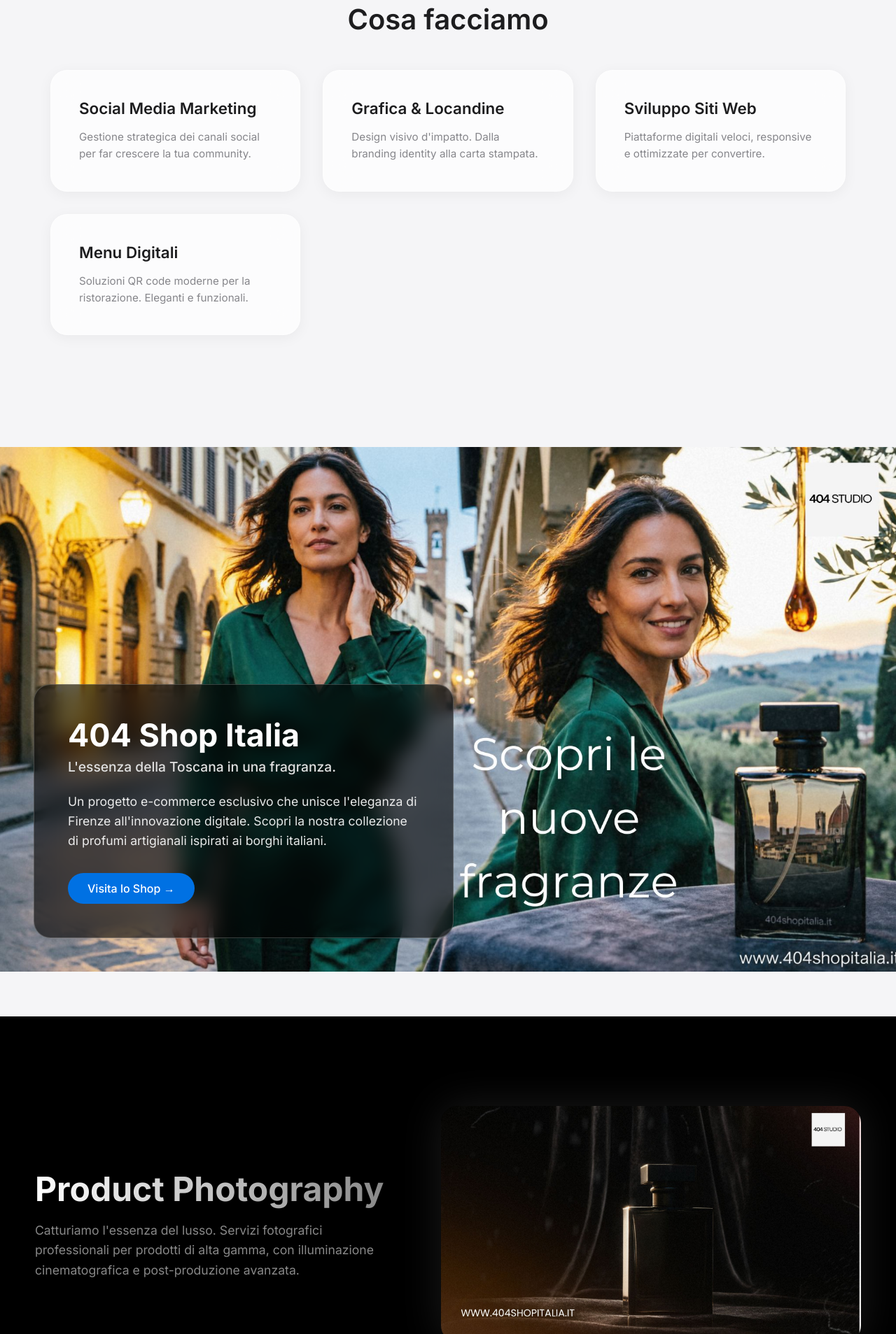
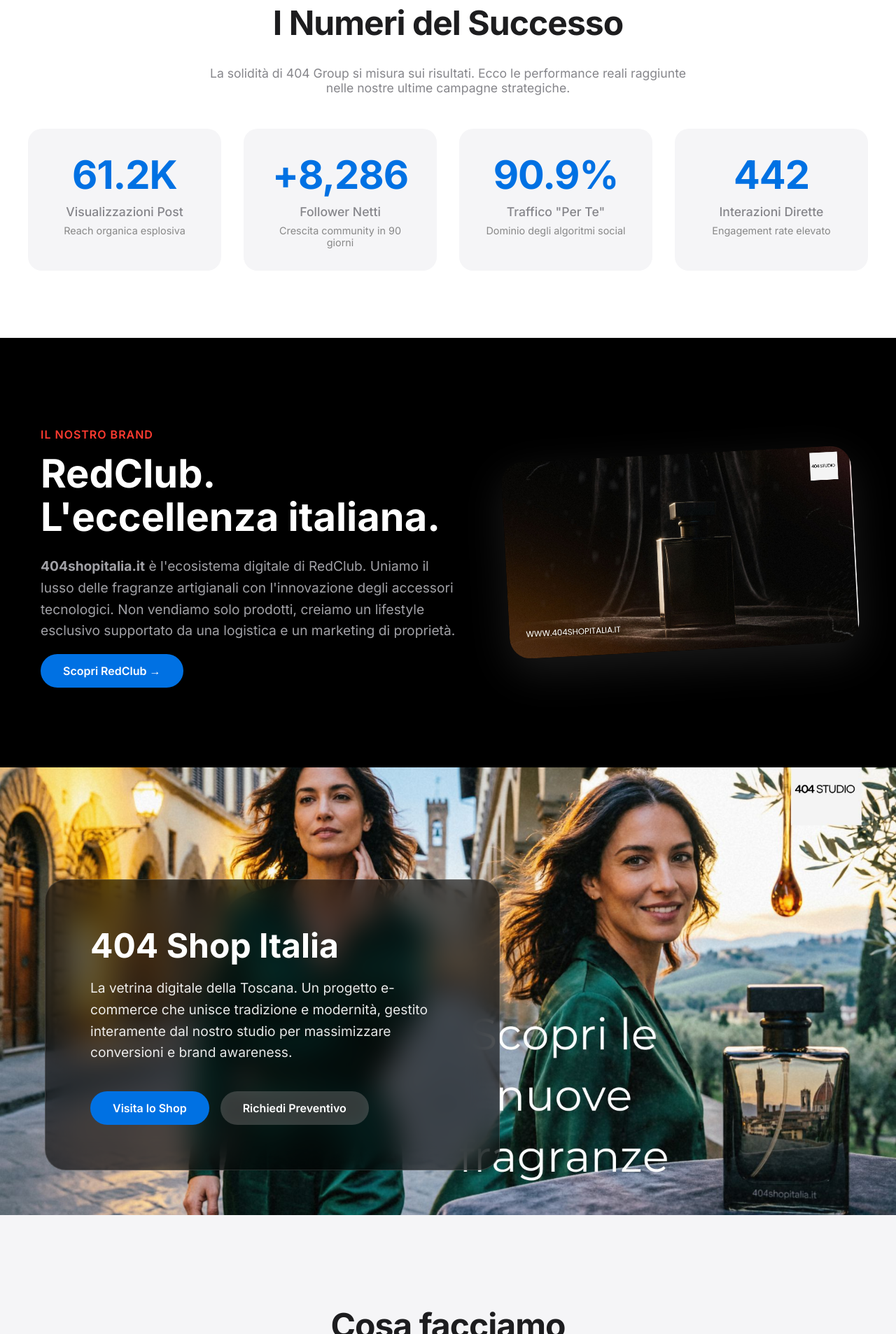
Before and after one commit to RedClubit/404-studio, a plain HTML site: page index.html in a window 1280 px wide. Shown: the part 893-2800 px from the top of the page at 70% size. Drawn offline with Linux system fonts and the light colour scheme.

Commit message:
Add files via upload

```diff
--- a/index.html
+++ b/index.html
@@ -3,7 +3,7 @@
 <head>
     <meta charset="UTF-8">
     <meta name="viewport" content="width=device-width, initial-scale=1.0">
-    <title>404 STUDIO | Digital Agency</title>
+    <title>404 STUDIO | Digital Agency & RedClub</title>
     <link rel="preconnect" href="https://fonts.googleapis.com">
     <link rel="preconnect" href="https://fonts.gstatic.com" crossorigin>
     <link href="https://fonts.googleapis.com/css2?family=Inter:wght@300;400;500;600;700&display=swap" rel="stylesheet">
@@ -14,131 +14,109 @@
             --text-primary: #1d1d1f;
             --text-secondary: #86868b;
             --accent-blue: #0071e3;
-            --glass-bg: rgba(255, 255, 255, 0.7);
-            --radius-card: 24px;
+            --glass-bg: rgba(255, 255, 255, 0.8);
+            --radius-card: 20px;
         }
         * { margin: 0; padding: 0; box-sizing: border-box; -webkit-font-smoothing: antialiased; }
         body { font-family: 'Inter', sans-serif; background-color: var(--bg-color); color: var(--text-primary); overflow-x: hidden; }
 
-        /* HEADER */
-        header { position: absolute; top: 0; left: 0; width: 100%; padding: 2rem; z-index: 10; display: flex; justify-content: center; }
-        .logo-img { height: 45px; width: auto; filter: drop-shadow(0 2px 10px rgba(0,0,0,0.1)); }
+        /* HEADER CON PULSANTE EVIDENZIATO */
+        header {
+            position: fixed; top: 0; left: 0; width: 100%;
+            padding: 1.5rem 2rem; z-index: 100;
+            display: flex; justify-content: space-between; align-items: center;
+            background: rgba(245, 245, 247, 0.85);
+            backdrop-filter: blur(20px); -webkit-backdrop-filter: blur(20px);
+            border-bottom: 1px solid rgba(0,0,0,0.05);
+        }
+        .logo-text { font-weight: 700; font-size: 1.5rem; letter-spacing: -0.5px; color: var(--text-primary); text-decoration: none; }
 
-        /* HERO SECTION - FULL SCREEN & FIX BUG */
-        .hero {
-            position: relative;
-            height: 100vh; /* Tutto lo schermo */
-            width: 100%;
-            display: flex;
-            align-items: center;
-            justify-content: center;
-            overflow: hidden;
+        .btn-header {
+            background-color: var(--accent-blue);
             color: white;
-            text-align: center;
+            padding: 10px 24px;
+            border-radius: 980px;
+            text-decoration: none;
+            font-size: 0.9rem;
+            font-weight: 500;
+            transition: all 0.3s ease;
+            box-shadow: 0 4px 12px rgba(0, 113, 227, 0.3);
         }
-        .hero-bg {
-            position: absolute; top: 0; left: 0; width: 100%; height: 100%;
-            background-image: url('hero.jpg');
-            background-size: cover; background-position: center; z-index: -1;
-            /* Fix bug: nessun animation-delay o fade-in complesso che blocca il render */
+        .btn-header:hover { transform: scale(1.05); background-color: #0077ed; }
+
+        /* HERO SECTION */
+        .hero { position: relative; height: 100vh; width: 100%; display: flex; align-items: center; justify-content: center; overflow: hidden; color: white; text-align: center; margin-top: 0; }
+        .hero-bg { position: absolute; top: 0; left: 0; width: 100%; height: 100%; background-image: url('hero.jpg'); background-size: cover; background-position: center; z-index: -1; }
+        .hero-overlay { position: absolute; top: 0; left: 0; width: 100%; height: 100%; background: linear-gradient(to bottom, rgba(0,0,0,0.3), rgba(0,0,0,0.7)); z-index: 0; }
+        .hero-content { z-index: 1; max-width: 900px; padding: 0 20px; opacity: 0; animation: fadeInText 1.5s ease-out forwards; }
+        @keyframes fadeInText { from { opacity: 0; transform: translateY(30px); } to { opacity: 1; transform: translateY(0); } }
+        .hero h1 { font-size: clamp(3rem, 6vw, 6rem); font-weight: 700; line-height: 1.05; letter-spacing: -0.03em; margin-bottom: 1.5rem; text-transform: uppercase; }
+        .hero p { font-size: 1.6rem; font-weight: 400; opacity: 0.95; max-width: 700px; margin: 0 auto; }
+
+        /* ANALYTICS SECTION (DATI REALI) */
+        .analytics-section { padding: 6rem 2rem; background: white; }
+        .analytics-grid { display: grid; grid-template-columns: repeat(auto-fit, minmax(250px, 1fr)); gap: 2rem; max-width: 1200px; margin: 3rem auto 0; }
+        .stat-card { background: var(--bg-color); padding: 2rem; border-radius: var(--radius-card); text-align: center; transition: transform 0.3s; }
+        .stat-card:hover { transform: translateY(-5px); }
+        .stat-number { font-size: 3.5rem; font-weight: 700; color: var(--accent-blue); margin-bottom: 0.5rem; letter-spacing: -1px; }
+        .stat-label { font-size: 1.1rem; color: var(--text-secondary); font-weight: 500; }
+        .stat-sub { font-size: 0.9rem; color: #888; margin-top: 0.5rem; }
+
+        /* REDCLUB SECTION */
+        .redclub-section {
+            background: #000; color: white; padding: 8rem 2rem;
+            display: flex; flex-wrap: wrap; align-items: center; justify-content: center; gap: 4rem;
+            position: relative; overflow: hidden;
         }
-        .hero-overlay { position: absolute; top: 0; left: 0; width: 100%; height: 100%; background: linear-gradient(to bottom, rgba(0,0,0,0.2), rgba(0,0,0,0.6)); z-index: 0; }
+        .redclub-content { flex: 1; min-width: 300px; max-width: 600px; z-index: 2; }
+        .redclub-tag { color: #ff3b30; font-weight: 600; letter-spacing: 1px; text-transform: uppercase; margin-bottom: 1rem; display: block; }
+        .redclub-content h2 { font-size: 3.5rem; margin-bottom: 1.5rem; line-height: 1.1; }
+        .redclub-content p { font-size: 1.2rem; color: #a1a1a6; line-height: 1.6; margin-bottom: 2rem; }
+        .redclub-img-container { flex: 1; min-width: 300px; max-width: 500px; position: relative; }
+        .redclub-img { width: 100%; border-radius: 30px; box-shadow: 0 20px 60px rgba(255,255,255,0.1); display: block; transform: rotate(-3deg); transition: transform 0.5s; }
+        .redclub-img:hover { transform: rotate(0deg) scale(1.02); }
 
-        /* Animazione semplice solo sul testo per non bloccare l'immagine */
-        .hero-content {
-            z-index: 1; max-width: 900px; padding: 0 20px;
-            opacity: 0;
-            animation: fadeInText 1.5s ease-out forwards;
-        }
-        @keyframes fadeInText { from { opacity: 0; transform: translateY(20px); } to { opacity: 1; transform: translateY(0); } }
+        /* FEATURED PROJECT: 404 SHOP ITALIA */
+        .featured-project { position: relative; margin: 0; height: 80vh; display: flex; align-items: flex-end; color: white; overflow: hidden; }
+        .project-bg { position: absolute; top: 0; left: 0; width: 100%; height: 100%; background-image: url('firenze.jpg'); background-size: cover; background-position: center; z-index: -1; transition: transform 0.8s ease; }
+        .featured-project:hover .project-bg { transform: scale(1.05); }
+        .project-content { background: rgba(0, 0, 0, 0.6); backdrop-filter: blur(20px); padding: 4rem; margin: 4rem; max-width: 650px; border-radius: 30px; border: 1px solid rgba(255,255,255,0.15); z-index: 2; }
+        .project-content h2 { font-size: 3rem; margin-bottom: 1rem; }
+        .project-content p { font-size: 1.2rem; margin-bottom: 2.5rem; opacity: 0.9; line-height: 1.6; }
 
-        .hero h1 { font-size: clamp(3rem, 6vw, 5.5rem); font-weight: 700; line-height: 1.1; letter-spacing: -0.02em; margin-bottom: 1rem; text-transform: uppercase; }
-        .hero p { font-size: 1.5rem; font-weight: 400; opacity: 0.9; }
+        .btn-group { display: flex; gap: 1rem; flex-wrap: wrap; }
+        .btn-primary { background-color: var(--accent-blue); color: white; padding: 14px 32px; border-radius: 980px; text-decoration: none; font-weight: 600; transition: 0.3s; }
+        .btn-primary:hover { background-color: #0077ed; transform: scale(1.03); }
+        .btn-secondary { background-color: rgba(255,255,255,0.2); color: white; padding: 14px 32px; border-radius: 980px; text-decoration: none; font-weight: 600; transition: 0.3s; backdrop-filter: blur(10px); }
+        .btn-secondary:hover { background-color: rgba(255,255,255,0.3); }
 
         /* SERVICES GRID */
-        .services-section { padding: 6rem 2rem; max-width: 1200px; margin: 0 auto; }
-        .section-title { text-align: center; font-size: 2.5rem; font-weight: 600; margin-bottom: 3rem; }
+        .services-section { padding: 8rem 2rem; max-width: 1200px; margin: 0 auto; }
+        .section-title { text-align: center; font-size: 3rem; font-weight: 700; margin-bottom: 4rem; letter-spacing: -0.02em; }
         .grid { display: grid; grid-template-columns: repeat(auto-fit, minmax(300px, 1fr)); gap: 2rem; }
-        .card { background: var(--glass-bg); backdrop-filter: blur(20px); -webkit-backdrop-filter: blur(20px); border: 1px solid rgba(255,255,255,0.5); border-radius: var(--radius-card); padding: 2.5rem; transition: transform 0.3s ease; box-shadow: 0 4px 20px rgba(0,0,0,0.05); }
-        .card:hover { transform: translateY(-5px); background: rgba(255, 255, 255, 0.9); }
-        .card h3 { font-size: 1.4rem; margin-bottom: 1rem; font-weight: 600; }
-        .card p { color: var(--text-secondary); line-height: 1.6; font-size: 0.95rem; }
-
-        /* FEATURED PROJECT - IMMAGINE PIÙ GRANDE E PULSANTE */
-        .featured-project {
-            position: relative;
-            margin: 4rem 0; /* Full width orizzontale */
-            height: 750px; /* Molto più alto di prima */
-            display: flex;
-            align-items: flex-end; /* Testo in basso per non coprire il viso */
-            justify-content: flex-start;
-            color: white;
-            overflow: hidden;
-        }
-        .project-bg {
-            position: absolute; top: 0; left: 0; width: 100%; height: 100%;
-            background-image: url('firenze.jpg');
-            background-size: cover; background-position: center; z-index: -1;
-            transition: transform 0.6s ease;
-        }
-        .featured-project:hover .project-bg { transform: scale(1.05); }
-
-        .project-content {
-            background: rgba(0, 0, 0, 0.6);
-            backdrop-filter: blur(15px);
-            padding: 3rem;
-            margin: 3rem;
-            max-width: 600px;
-            border-radius: 24px;
-            border: 1px solid rgba(255,255,255,0.2);
-            z-index: 2;
-        }
-        .project-content h2 { font-size: 2.8rem; margin-bottom: 0.5rem; line-height: 1.1; }
-        .project-subtitle { font-size: 1.2rem; color: #e0e0e0; margin-bottom: 1.5rem; font-weight: 500; }
-        .project-content p { font-size: 1.1rem; margin-bottom: 2rem; opacity: 0.9; line-height: 1.6; }
-
-        /* PULSANTE STILE APPLE */
-        .btn-shop {
-            display: inline-block;
-            background-color: var(--accent-blue);
-            color: white;
-            padding: 12px 28px;
-            border-radius: 980px;
-            text-decoration: none;
-            font-size: 1rem;
-            font-weight: 500;
-            transition: all 0.3s ease;
-        }
-        .btn-shop:hover {
-            background-color: #0077ed;
-            transform: scale(1.02);
-            box-shadow: 0 4px 15px rgba(0, 113, 227, 0.4);
-        }
-
-        /* PRODUCT SHOWCASE - IMMAGINE PIÙ GRANDE */
-        .product-showcase { background: #000; color: white; padding: 8rem 2rem; display: flex; flex-wrap: wrap; align-items: center; justify-content: center; gap: 5rem; }
-        .showcase-text { flex: 1; min-width: 300px; max-width: 500px; }
-        .showcase-text h2 { font-size: 3rem; margin-bottom: 1rem; background: linear-gradient(to right, #fff, #888); -webkit-background-clip: text; -webkit-text-fill-color: transparent; }
-        .showcase-text p { color: #888; font-size: 1.1rem; line-height: 1.6; }
-        .showcase-img-container { flex: 1; min-width: 300px; max-width: 600px; /* Più largo */ }
-        .showcase-img { width: 100%; border-radius: 24px; box-shadow: 0 0 60px rgba(255,255,255,0.1); display: block; }
+        .card { background: white; border-radius: var(--radius-card); padding: 3rem; transition: transform 0.3s ease; box-shadow: 0 10px 30px rgba(0,0,0,0.05); }
+        .card:hover { transform: translateY(-10px); box-shadow: 0 20px 40px rgba(0,0,0,0.1); }
+        .card h3 { font-size: 1.5rem; margin-bottom: 1rem; font-weight: 600; }
+        .card p { color: var(--text-secondary); line-height: 1.6; font-size: 1rem; }
 
         /* FOOTER */
-        footer { text-align: center; padding: 3rem; color: var(--text-secondary); font-size: 0.9rem; border-top: 1px solid rgba(0,0,0,0.05); }
+        footer { text-align: center; padding: 4rem 2rem; background: #f5f5f7; color: var(--text-secondary); font-size: 0.9rem; border-top: 1px solid rgba(0,0,0,0.05); }
 
         @media (max-width: 768px) {
-            .hero h1 { font-size: 2.5rem; }
-            .featured-project { height: 500px; }
-            .project-content { margin: 1.5rem; padding: 1.5rem; }
-            .product-showcase { flex-direction: column-reverse; text-align: center; gap: 3rem; }
+            .hero h1 { font-size: 3rem; }
+            .featured-project { height: auto; min-height: 600px; }
+            .project-content { margin: 1.5rem; padding: 2rem; }
+            .redclub-section { padding: 4rem 1.5rem; text-align: center; }
+            .btn-group { justify-content: center; }
         }
     </style>
 </head>
 <body>
 
-    <!-- LOGO -->
+    <!-- HEADER FISSO CON PULSANTE CONTATTACI -->
     <header>
-        <img src="logo.png" alt="404 Studio Logo" class="logo-img">
+        <a href="#" class="logo-text">404 STUDIO</a>
+        <a href="mailto:business.404studio@outlook.it" class="btn-header">Contattaci</a>
     </header>
 
     <!-- HERO -->
@@ -147,18 +125,51 @@
         <div class="hero-overlay"></div>
         <div class="hero-content">
             <h1>IL TUO BUSINESS<br>I NOSTRI SERVIZI.</h1>
-            <p>Marketing, Design e Sviluppo Web di alto livello.</p>
+            <p>Marketing, Design e Sviluppo Web di alto livello per brand che vogliono dominare il mercato.</p>
         </div>
     </section>
 
-    <!-- SERVICES -->
-    <section class="services-section">
-        <h2 class="section-title">Cosa facciamo</h2>
-        <div class="grid">
-            <div class="card"><h3>Social Media Marketing</h3><p>Gestione strategica dei canali social per far crescere la tua community.</p></div>
-            <div class="card"><h3>Grafica & Locandine</h3><p>Design visivo d'impatto. Dalla branding identity alla carta stampata.</p></div>
-            <div class="card"><h3>Sviluppo Siti Web</h3><p>Piattaforme digitali veloci, responsive e ottimizzate per convertire.</p></div>
-            <div class="card"><h3>Menu Digitali</h3><p>Soluzioni QR code moderne per la ristorazione. Eleganti e funzionali.</p></div>
+    <!-- SEZIONE DATI ANALITICA (SOLIDITÀ DEL GRUPPO) -->
+    <section class="analytics-section">
+        <h2 class="section-title">I Numeri del Successo</h2>
+        <p style="text-align: center; color: var(--text-secondary); max-width: 700px; margin: -2rem auto 0; font-size: 1.1rem;">
+            La solidità di 404 Group si misura sui risultati. Ecco le performance reali raggiunte nelle nostre ultime campagne strategiche.
+        </p>
+        <div class="analytics-grid">
+            <div class="stat-card">
+                <div class="stat-number">61.2K</div>
+                <div class="stat-label">Visualizzazioni Post</div>
+                <div class="stat-sub">Reach organica esplosiva</div>
+            </div>
+            <div class="stat-card">
+                <div class="stat-number">+8,286</div>
+                <div class="stat-label">Follower Netti</div>
+                <div class="stat-sub">Crescita community in 90 giorni</div>
+            </div>
+            <div class="stat-card">
+                <div class="stat-number">90.9%</div>
+                <div class="stat-label">Traffico "Per Te"</div>
+                <div class="stat-sub">Dominio degli algoritmi social</div>
+            </div>
+            <div class="stat-card">
+                <div class="stat-number">442</div>
+                <div class="stat-label">Interazioni Dirette</div>
+                <div class="stat-sub">Engagement rate elevato</div>
+            </div>
+        </div>
+    </section>
+
+    <!-- SEZIONE REDCLUB (E-COMMERCE PROFUMI & TECH) -->
+    <section class="redclub-section">
+        <div class="redclub-content">
+            <span class="redclub-tag">Il Nostro Brand</span>
+            <h2>RedClub.<br>L'eccellenza italiana.</h2>
+            <p><strong>404shopitalia.it</strong> è l'ecosistema digitale di RedClub. Uniamo il lusso delle fragranze artigianali con l'innovazione degli accessori tecnologici. Non vendiamo solo prodotti, creiamo un lifestyle esclusivo supportato da una logistica e un marketing di proprietà.</p>
+            <a href="https://www.404shopitalia.it" target="_blank" class="btn-primary">Scopri RedClub &rarr;</a>
+        </div>
+        <div class="redclub-img-container">
+            <!-- Usa l'immagine del profumo scuro qui -->
+            <img src="profumo.jpg" alt="RedClub Products" class="redclub-img">
         </div>
     </section>
 
@@ -167,26 +178,28 @@
         <div class="project-bg"></div>
         <div class="project-content">
             <h2>404 Shop Italia</h2>
-            <div class="project-subtitle">L'essenza della Toscana in una fragranza.</div>
-            <p>Un progetto e-commerce esclusivo che unisce l'eleganza di Firenze all'innovazione digitale. Scopri la nostra collezione di profumi artigianali ispirati ai borghi italiani.</p>
-            <a href="https://www.404shopitalia.it" target="_blank" class="btn-shop">Visita lo Shop &rarr;</a>
+            <p>La vetrina digitale della Toscana. Un progetto e-commerce che unisce tradizione e modernità, gestito interamente dal nostro studio per massimizzare conversioni e brand awareness.</p>
+            <div class="btn-group">
+                <a href="https://www.404shopitalia.it" target="_blank" class="btn-primary">Visita lo Shop</a>
+                <a href="mailto:business.404studio@outlook.it" class="btn-secondary">Richiedi Preventivo</a>
+            </div>
         </div>
     </section>
 
-    <!-- PRODUCT SHOWCASE -->
-    <section class="product-showcase">
-        <div class="showcase-text">
-            <h2>Product Photography</h2>
-            <p>Catturiamo l'essenza del lusso. Servizi fotografici professionali per prodotti di alta gamma, con illuminazione cinematografica e post-produzione avanzata.</p>
-        </div>
-        <div class="showcase-img-container">
-            <img src="profumo.jpg" alt="Profumo Luxury" class="showcase-img">
+    <!-- SERVICES -->
+    <section class="services-section">
+        <h2 class="section-title">Cosa facciamo</h2>
+        <div class="grid">
+            <div class="card"><h3>Social Media Marketing</h3><p>Gestione strategica dei canali social. Come dimostrano i nostri dati, sappiamo come far esplodere la reach organica.</p></div>
+            <div class="card"><h3>Grafica & Locandine</h3><p>Design visivo d'impatto. Dalla branding identity alla carta stampata, curiamo ogni dettaglio estetico.</p></div>
+            <div class="card"><h3>Sviluppo Siti Web</h3><p>Piattaforme digitali veloci, responsive e ottimizzate per convertire i visitatori in clienti fedeli.</p></div>
+            <div class="card"><h3>Menu Digitali</h3><p>Soluzioni QR code moderne per la ristorazione. Eleganti, funzionali e sempre aggiornabili.</p></div>
         </div>
     </section>
 
     <!-- FOOTER -->
     <footer>
-        <p>&copy; 404 Group 2026/2027. Tutti i diritti riservati.<br>BUSINESS.404STUDIO@OUTLOOK.IT</p>
+        <p>&copy; 404 Group 2026/2027. Tutti i diritti riservati.<br>Business Email: business.404studio@outlook.it</p>
     </footer>
 
 </body>
```
